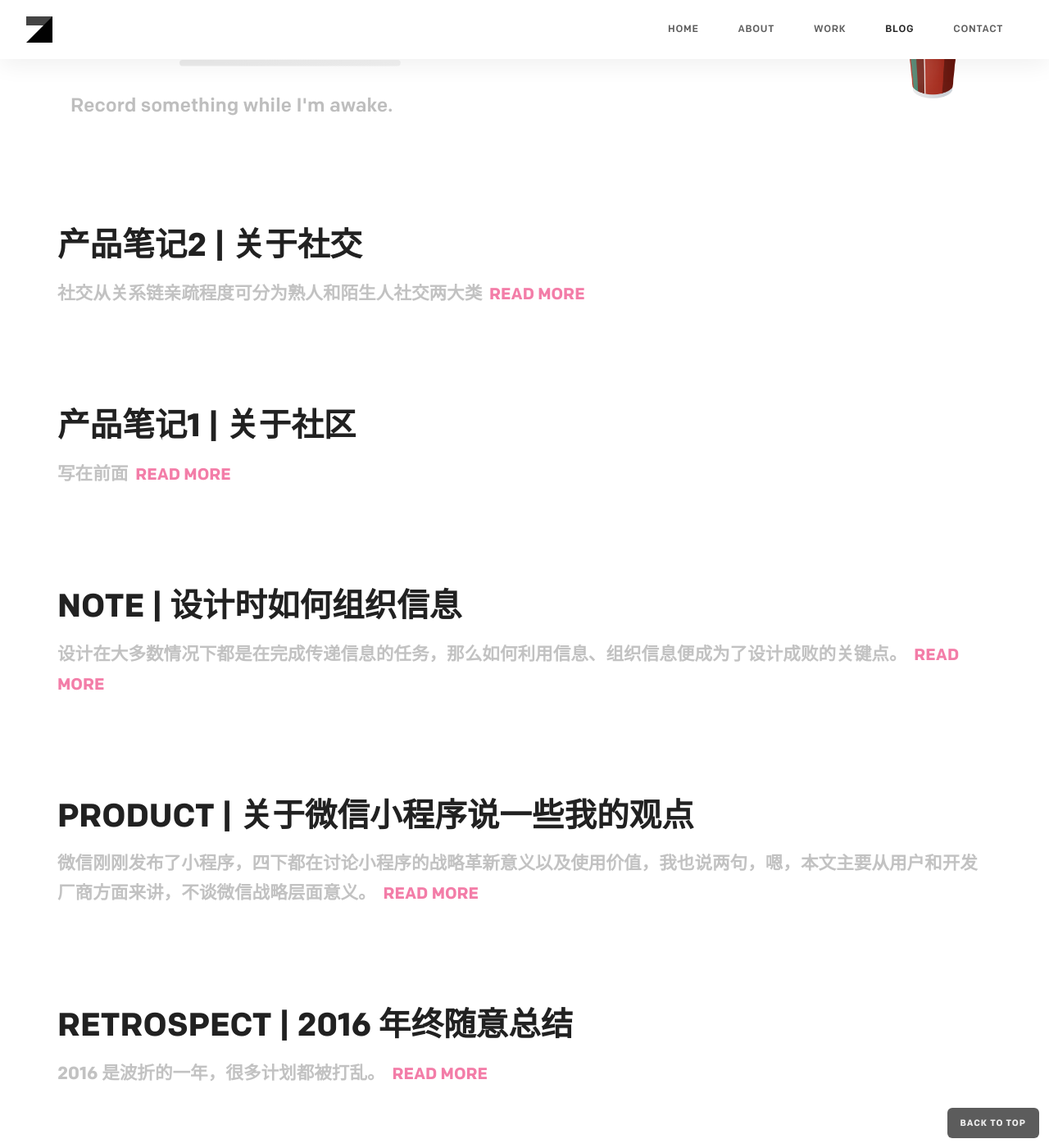
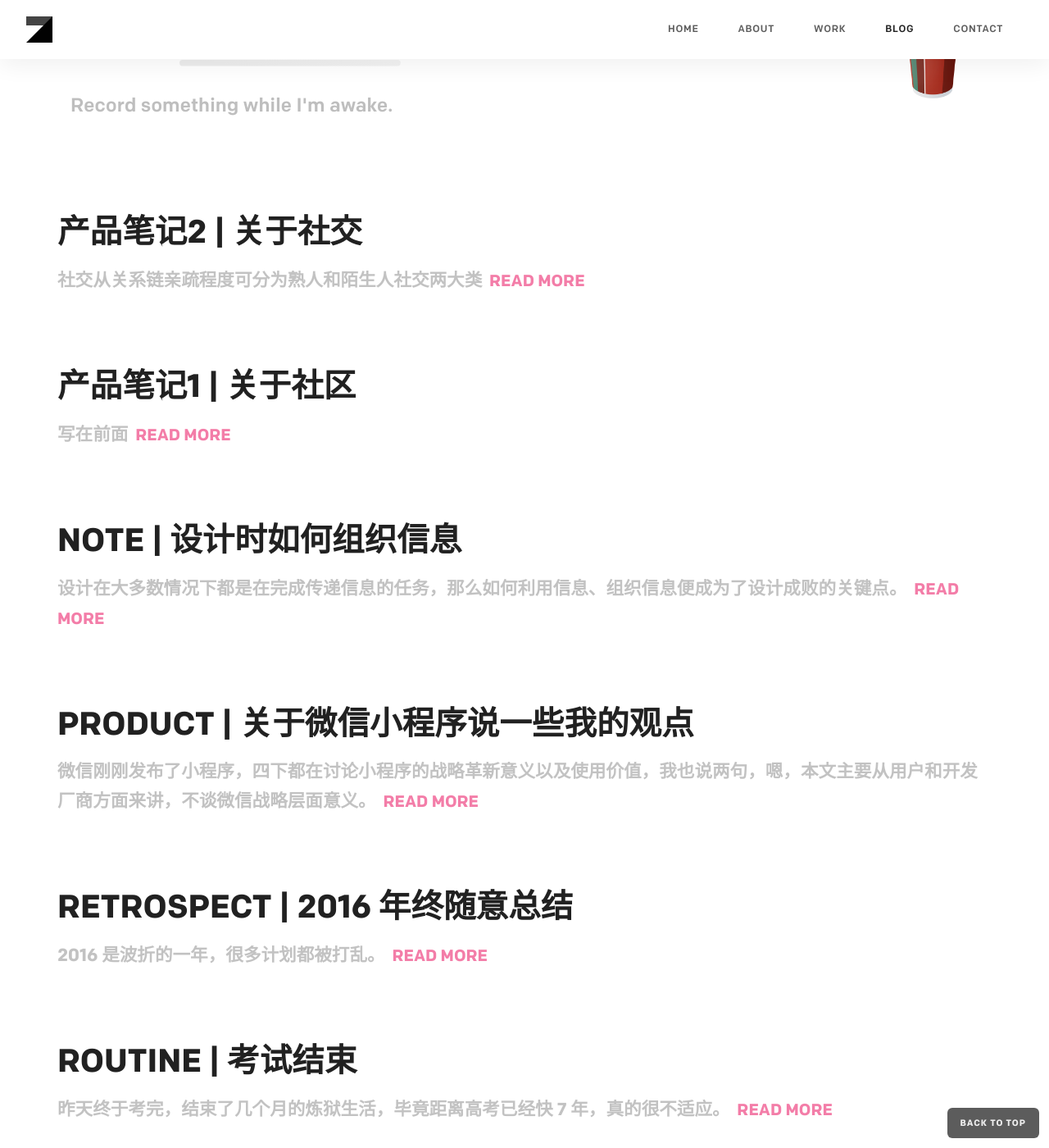
Before and after one commit to hominthesky/blog, a Jekyll site: the page built from index.html, in a window 1280 px wide and 1400 px high, scrolled down 213 px. Shown: the whole window at 82% size. Built offline with Jekyll 4.4.1, drawn with Linux system fonts in a browser that asks for light colours; nearby versions of some CDN libraries; comment, search, counter and statistics services are not loaded.

Commit message:
Update style.css

```diff
--- a/css/style.css
+++ b/css/style.css
@@ -275,7 +275,7 @@
 }
 
 div.index-item {
-  margin: 52px auto;
+  margin: 36px auto;
   width: 100%;
 }
 .hero h2 {
```
